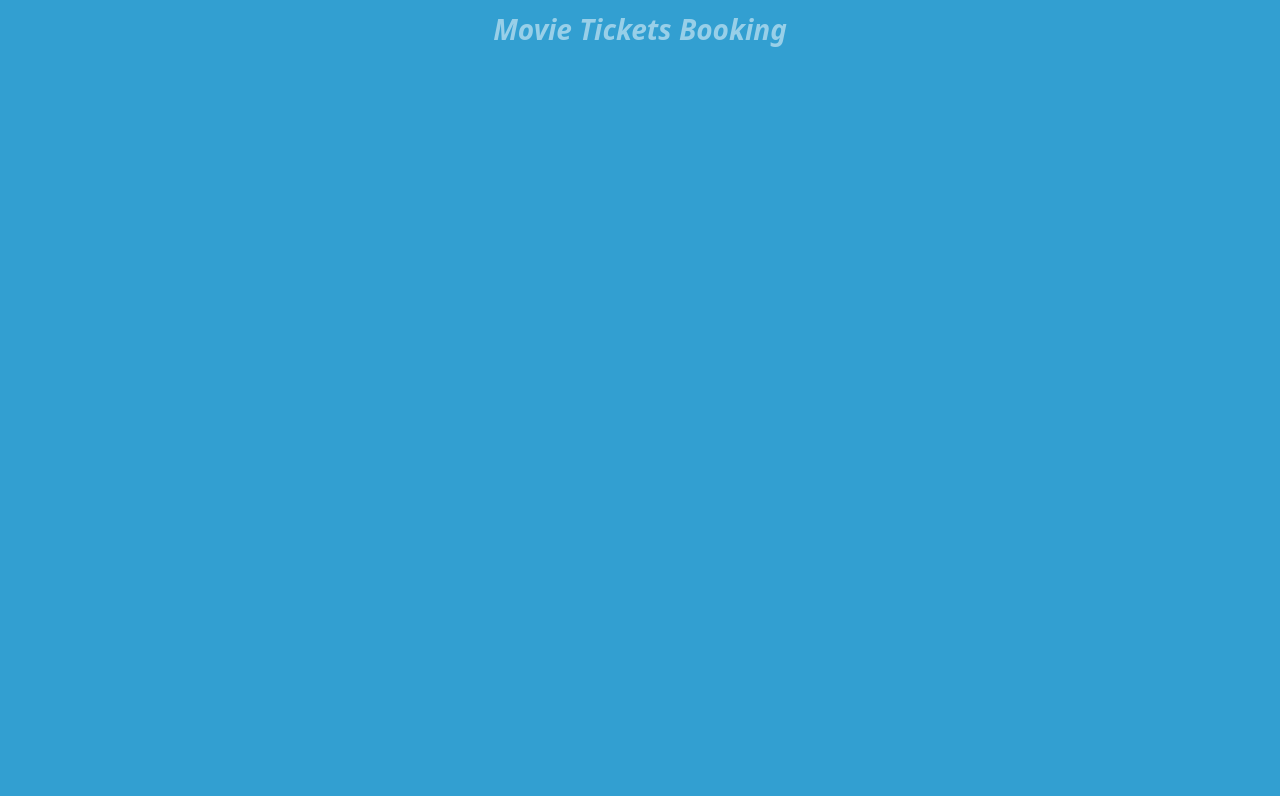
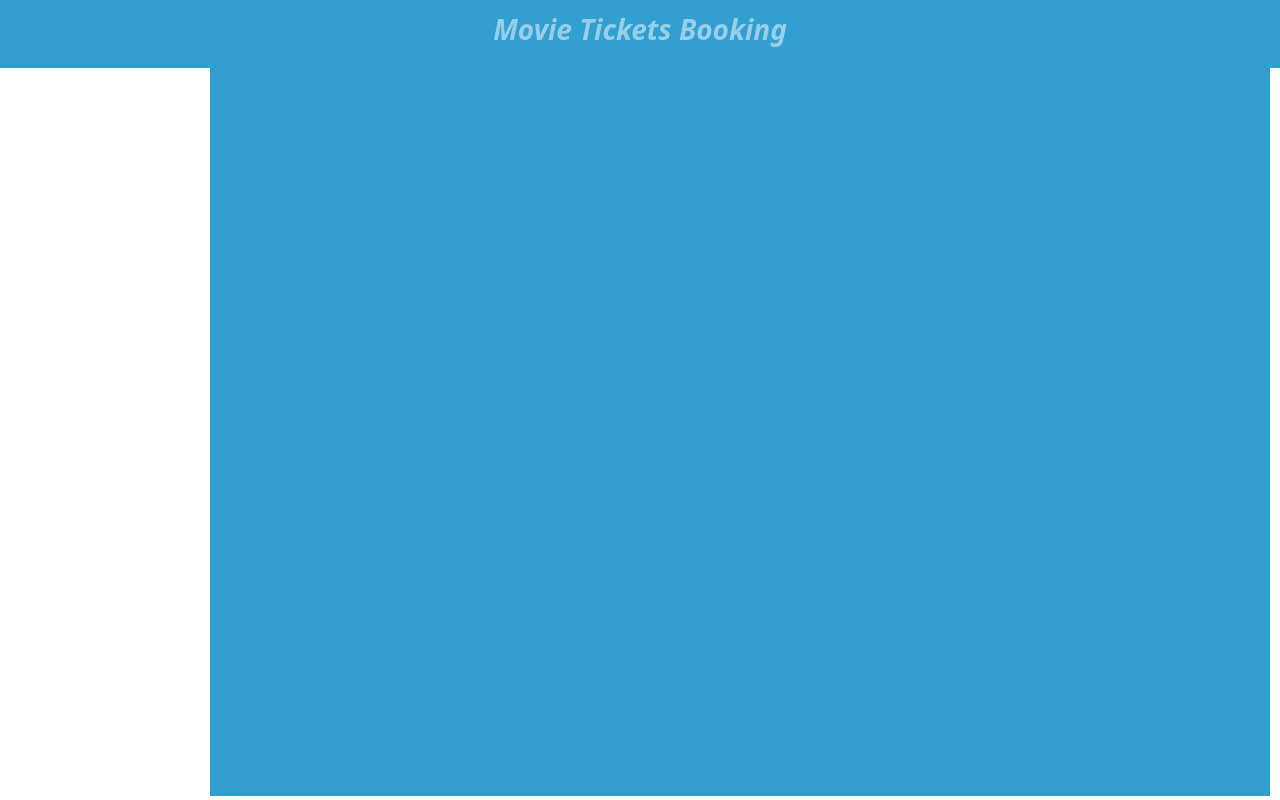
Before and after one commit to anjavelickovic/MovieBookingRS2, an Angular app in the folder MovieBooking/MovieBookingSPA/: page /identity in a window 1280 px wide. Built offline with nearby package versions, Linux system fonts and the light colour scheme.

Commit message:
fix [Angular] Sidebar updated

```diff
--- a/MovieBooking/MovieBookingSPA/src/app/app.component.css
+++ b/MovieBooking/MovieBookingSPA/src/app/app.component.css
@@ -1,3 +1,16 @@
 #body {
     overflow:auto;
 }
+
+.main-content-authenticated {
+    margin-left: 200px;
+    padding: 0px 10px;
+}
+
+@media screen and (max-width: 1050px) {
+    .main-content-authenticated {
+      margin-left: 10px;
+      padding: 0px 0px;
+    }
+
+  }
--- a/MovieBooking/MovieBookingSPA/src/app/app.component.html
+++ b/MovieBooking/MovieBookingSPA/src/app/app.component.html
@@ -2,7 +2,7 @@
 
 <div id="body">
     <app-sidebar></app-sidebar>
-    <div>
+    <div [ngClass] = "isAuthenticated()">
         <router-outlet></router-outlet>
     </div>
 </div>
--- a/MovieBooking/MovieBookingSPA/src/app/app.component.ts
+++ b/MovieBooking/MovieBookingSPA/src/app/app.component.ts
@@ -13,4 +13,15 @@ export class AppComponent {
   constructor(router: Router){
     this.router = router;
   }
+
+  public isAuthenticated() {
+
+    const value = this.router.url === '/identity/login' ||
+                        this.router.url === '/identity/register' ||
+                        this.router.url === '/identity/logout';
+
+    return {
+      'main-content-authenticated': !value
+    }
+  }
 }
--- a/MovieBooking/MovieBookingSPA/src/app/identity/feature-user-info/change-user-info/change-user-info.component.html
+++ b/MovieBooking/MovieBookingSPA/src/app/identity/feature-user-info/change-user-info/change-user-info.component.html
@@ -1,7 +1,4 @@
 <div style="
-    overflow: hidden;
-    width: 70%;
-    float: left;
     margin: 1vh 2vh 2vh 2vh;
     ">
 
--- a/MovieBooking/MovieBookingSPA/src/app/main-page/sidebar/sidebar.component.css
+++ b/MovieBooking/MovieBookingSPA/src/app/main-page/sidebar/sidebar.component.css
@@ -1,8 +1,13 @@
 #sidebar {
-    float:left;
-    width:200px;
-    background-color:rgb(152, 207, 232);
-    height:100vh;
+  height: 100%;
+  width:200px;
+  position: fixed;
+  z-index: 1;
+  top: 0;
+  left: 0;
+  background-color:rgb(152, 207, 232);
+  overflow-x: hidden;
+  padding-top: 20px;
  }
 
 * {
@@ -27,7 +32,7 @@
     cursor: pointer;
 }
 
-@media screen and (max-width: 960px) {
+@media screen and (max-width: 1050px) {
     #sidebar {
       width: 100%;
       height: auto;
@@ -37,7 +42,7 @@
     div.content {margin-left: 0;}
   }
 
-@media screen and (max-width: 960px) {
+@media screen and (max-width: 1050px) {
     #sidebar a {
       text-align: center;
       float: none;
```
